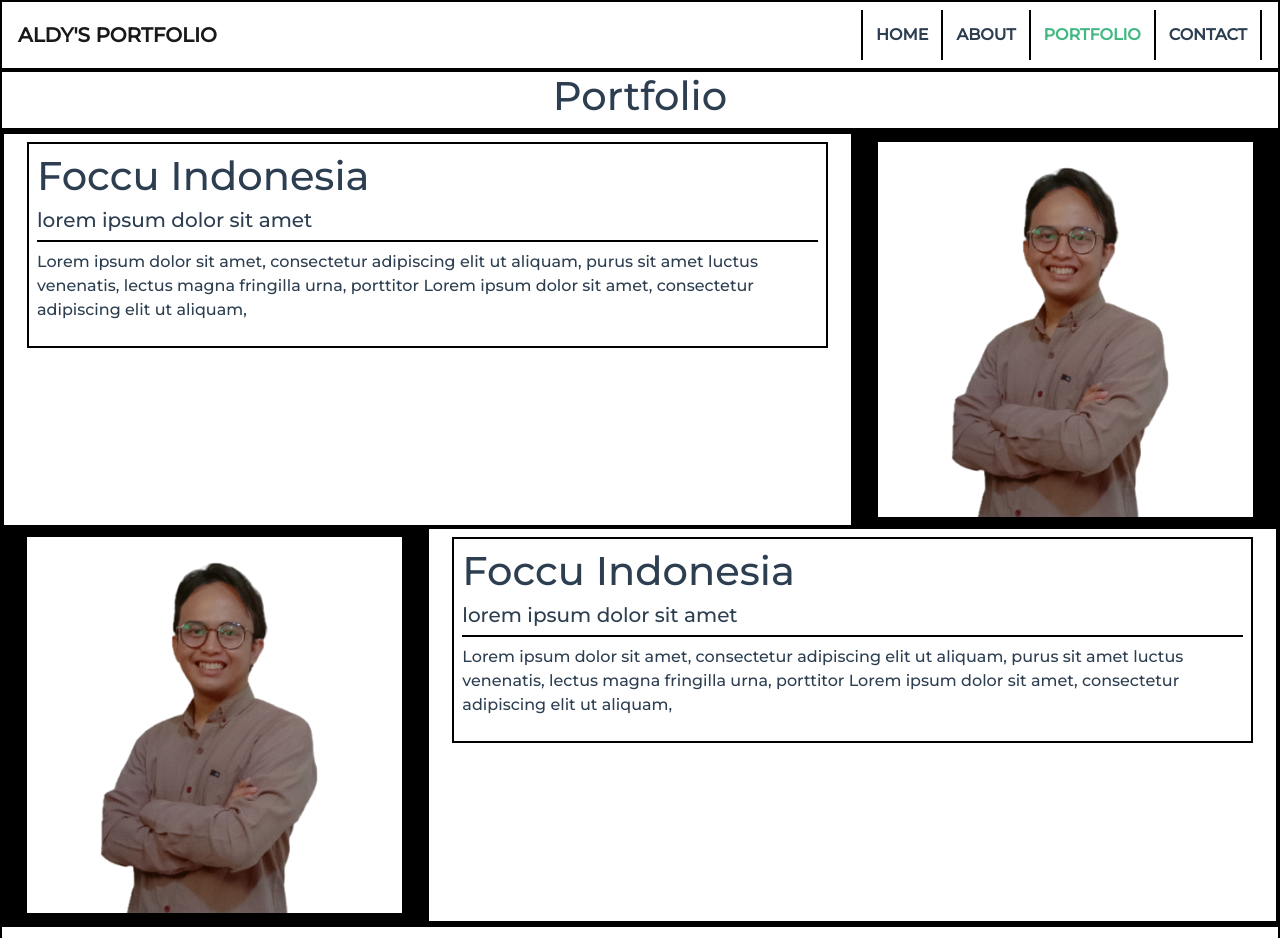
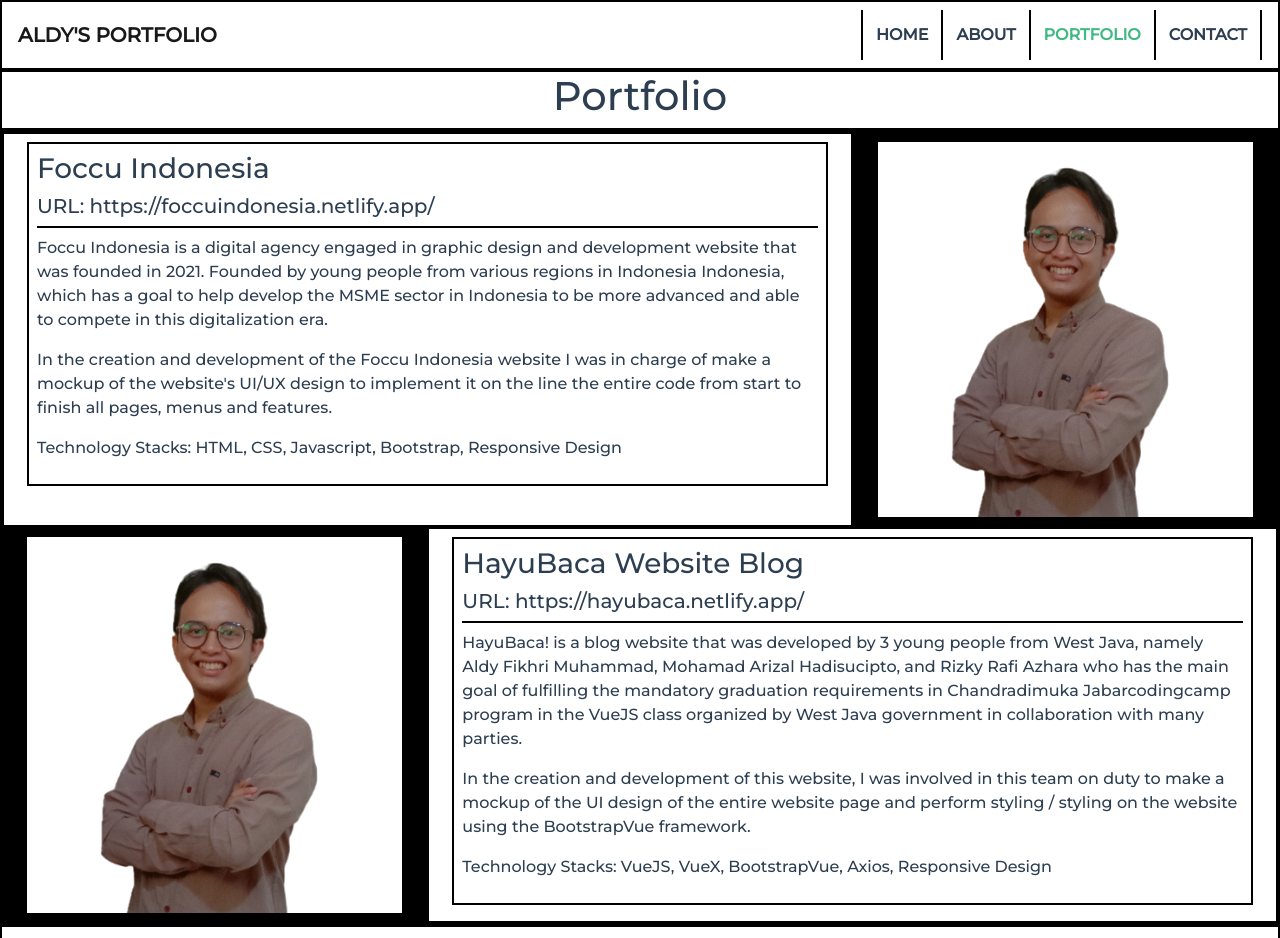
Before and after one commit to aldyfikhrimuhammad/Portfolio-Website-Brutalist-Style, a Vue app: page /portfolio in a window 1280 px wide. Shown: the top 938 px of the page. Built offline with nearby package versions, Linux system fonts and the light colour scheme.

Commit message:
Fill some content to Portfolio and Home section

```diff
--- a/src/components/HelloWorld.vue
+++ b/src/components/HelloWorld.vue
@@ -3,11 +3,12 @@
     <b-row>
       <b-col style="border: 2px solid black">
         <div class="contentLeft p-4 m-5">
-          <h1>LOREM IPSUM<br />DOLOR SIT<br />AMET.</h1>
+          <h1>Hi!<br />I'm Aldy Fikhri<br /></h1>
+          <h3>And i'm Front End Web Developer</h3>
         </div>
         <div class="buttonContainer buttonContainer1 p-3 mb-4">
           <div class="buttonContainer buttonContainer2 p-3">
-            <b-button variant="dark" size="lg" class="homeButton">LOREM</b-button>
+            <b-button variant="dark" size="lg" class="homeButton">Hire Me!</b-button>
           </div>
         </div>
       </b-col>
@@ -17,15 +18,6 @@
         </div>
       </b-col>
     </b-row>
-
-    <!-- Unused -->
-    <!--
-    <b-row style="border: 2px solid black; padding: 50px 0px; box-sizing: border-box">
-      <b-col><b-icon icon="circle-fill" animation="throb" font-scale="4"></b-icon></b-col>
-      <b-col><b-icon icon="circle-fill" animation="throb" font-scale="4"></b-icon></b-col>
-      <b-col><b-icon icon="circle-fill" animation="throb" font-scale="4"></b-icon></b-col>
-    </b-row>
-    -->
   </b-container>
 </template>
 
--- a/src/views/PortfolioView.vue
+++ b/src/views/PortfolioView.vue
@@ -9,11 +9,18 @@
           <b-col cols="8" style="border: 2px solid black">
             <div class="m-2 p-2" style="border: 2px solid black; text-align: left">
               <div class="title" style="border-bottom: 2px solid black">
-                <h1>Foccu Indonesia</h1>
-                <h5>lorem ipsum dolor sit amet</h5>
+                <h3>Foccu Indonesia</h3>
+                <h5>URL: https://foccuindonesia.netlify.app/</h5>
               </div>
               <div class="description mt-2">
-                <p>Lorem ipsum dolor sit amet, consectetur adipiscing elit ut aliquam, purus sit amet luctus venenatis, lectus magna fringilla urna, porttitor Lorem ipsum dolor sit amet, consectetur adipiscing elit ut aliquam,</p>
+                <p>
+                  Foccu Indonesia is a digital agency engaged in graphic design and development website that was founded in 2021. Founded by young people from various regions in Indonesia Indonesia, which has a goal to help develop the MSME
+                  sector in Indonesia to be more advanced and able to compete in this digitalization era.
+                </p>
+                <p>
+                  In the creation and development of the Foccu Indonesia website I was in charge of make a mockup of the website's UI/UX design to implement it on the line the entire code from start to finish all pages, menus and features.
+                </p>
+                <p>Technology Stacks: HTML, CSS, Javascript, Bootstrap, Responsive Design</p>
               </div>
             </div>
           </b-col>
@@ -32,11 +39,19 @@
           <b-col cols="8" style="border: 2px solid black">
             <div class="m-2 p-2" style="border: 2px solid black; text-align: left">
               <div class="title" style="border-bottom: 2px solid black">
-                <h1>Foccu Indonesia</h1>
-                <h5>lorem ipsum dolor sit amet</h5>
+                <h3>HayuBaca Website Blog</h3>
+                <h5>URL: https://hayubaca.netlify.app/</h5>
               </div>
               <div class="description mt-2">
-                <p>Lorem ipsum dolor sit amet, consectetur adipiscing elit ut aliquam, purus sit amet luctus venenatis, lectus magna fringilla urna, porttitor Lorem ipsum dolor sit amet, consectetur adipiscing elit ut aliquam,</p>
+                <p>
+                  HayuBaca! is a blog website that was developed by 3 young people from West Java, namely Aldy Fikhri Muhammad, Mohamad Arizal Hadisucipto, and Rizky Rafi Azhara who has the main goal of fulfilling the mandatory graduation
+                  requirements in Chandradimuka Jabarcodingcamp program in the VueJS class organized by West Java government in collaboration with many parties.
+                </p>
+                <p>
+                  In the creation and development of this website, I was involved in this team on duty to make a mockup of the UI design of the entire website page and perform styling / styling on the website using the BootstrapVue
+                  framework.
+                </p>
+                <p>Technology Stacks: VueJS, VueX, BootstrapVue, Axios, Responsive Design</p>
               </div>
             </div>
           </b-col>
```
